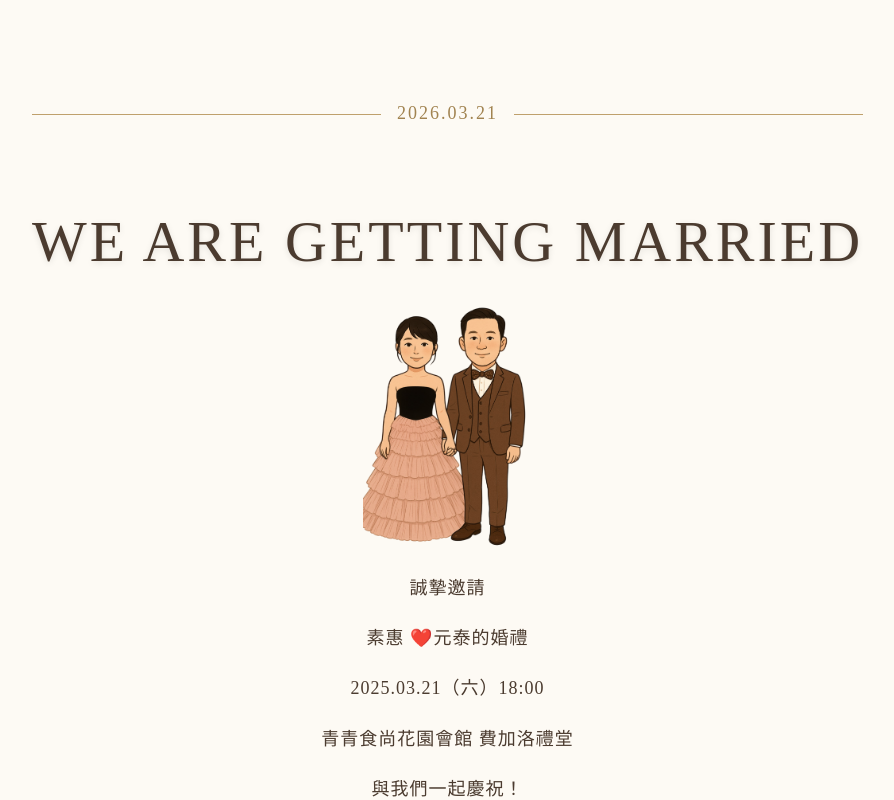
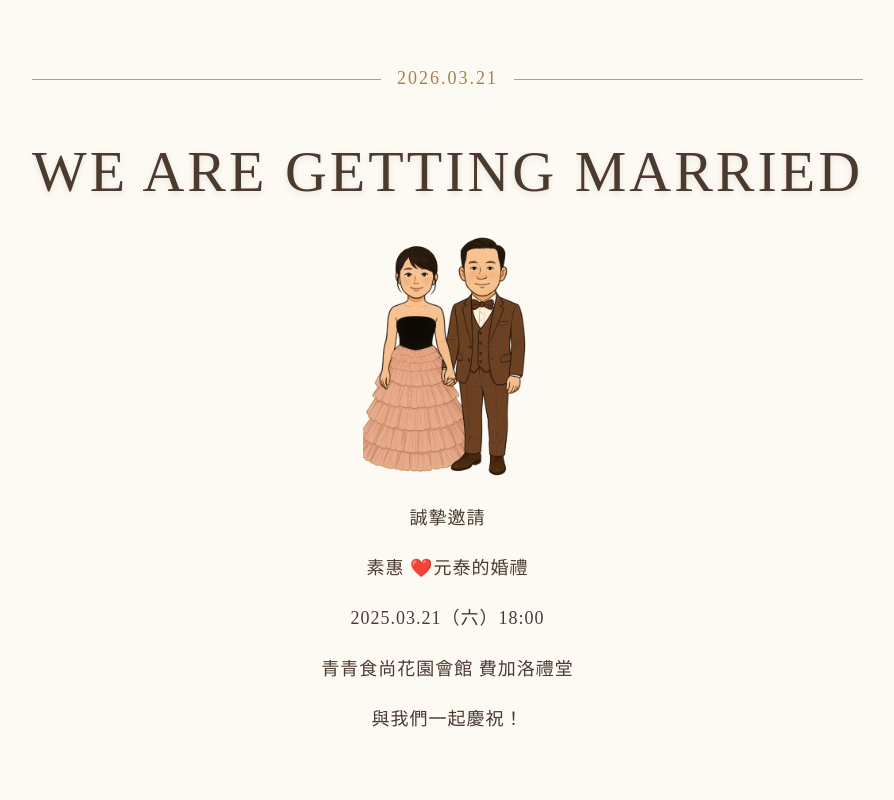
Before and after one commit to tai34tw/wedding, a React (Vite) app: page / in a window 1280 px wide. Shown: the top 800 px of the page, without its empty margins (48-942 px from the left). Built offline with nearby package versions, Linux system fonts and the light colour scheme.

Commit message:
update Divider margin to 5px from 40px

```diff
--- a/src/components/Divider.jsx
+++ b/src/components/Divider.jsx
@@ -20,7 +20,7 @@ const styles = {
     alignItems: "center",
     justifyContent: "center",
     position: "relative",
-    margin: "40px 0",
+    margin: "5px 0",
   },
   dividerLine: {
     position: "absolute",
```
